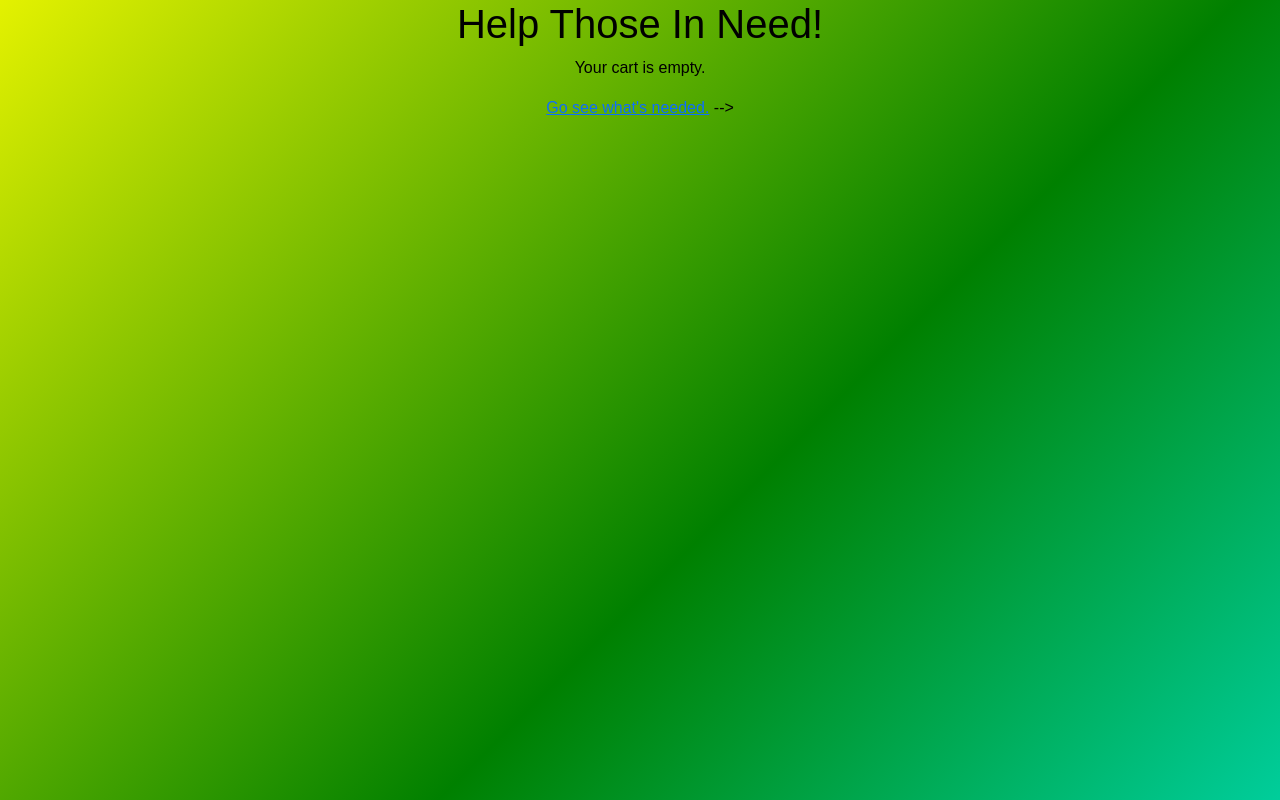
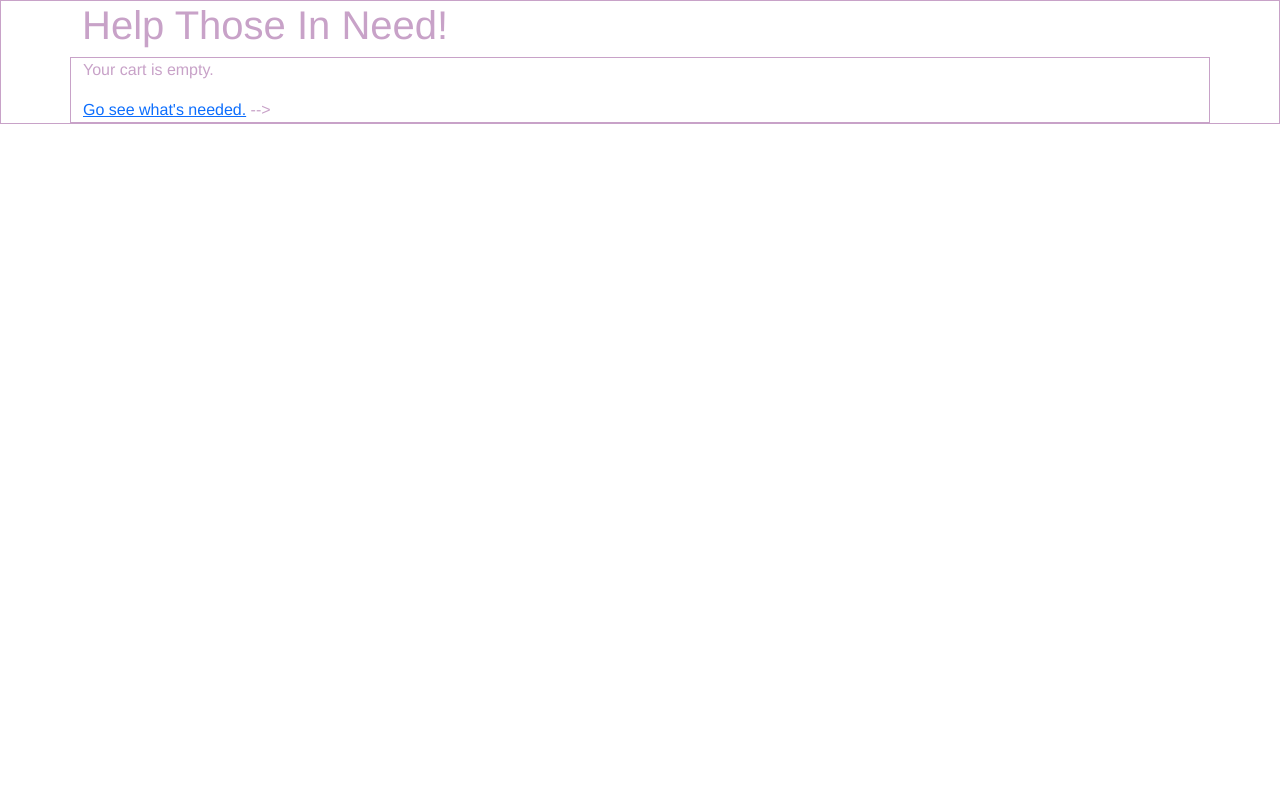
Before and after one commit to frommindsetimportcoding-arch/SDEV220-Group-Project, a Django app: page /cart/ in a window 1280 px wide. Run offline with Django 5.2, Linux system fonts and the light colour scheme; tables that the repository leaves empty hold one stand-in row (values such as "Sample post").

Commit message:
Inventory CSS

```diff
--- a/inventory/static/inventory/css/inventory.css
+++ b/inventory/static/inventory/css/inventory.css
@@ -1,27 +1,27 @@
-body {
-      margin: 0;
-      background: linear-gradient(
-        135deg,
-        red,
-        orange,
-        yellow,
-        green,
-        cyan,
-        blue,
-        violet
-      );
-      background-size: 400% 400%;
-      animation: rainbowShift 10s ease infinite;
-      color: black;
-      font-family: Arial, sans-serif;
-      text-align: center;
-      min-height: 100vh;
-      display: flex;
-      flex-direction: column;
+body {background-color: #FFFFFF;
+    display:block;
+    color:#C8A2C8;
+    border-style: solid;
+    border-color: #C8A2C8;
+    font-family: 'Franklin Gothic Medium', 'Arial Narrow', Arial, sans-serif;
+    border-width: .1em;
+    padding-left: 1em;
+    padding-right: 1em;}
+
+header {background-color:#FFFFFF;
+    font-family: 'Franklin Gothic Medium', 'Arial Narrow', Arial, sans-serif;
+    color:#C8A2C8;
+    padding-left: 1em;
+    padding-right: 1em;}
+
+hl {font-family: 'Franklin Gothic Medium', 'Arial Narrow', Arial, sans-serif;
+    color:#C8A2C8;
     }
-
-    @keyframes rainbowShift {
-      0% { background-position: 0% 50%; }
-      50% { background-position: 100% 50%; }
-      100% { background-position: 0% 50%; }
-    }
+main {display:block;
+    color:#C8A2C8;
+    border-style: solid;
+    border-color: #C8A2C8;
+    font-family: 'Franklin Gothic Medium', 'Arial Narrow', Arial, sans-serif;
+    border-width: .1em;
+    padding-left: 1em;
+    padding-right: 1em;}
```
